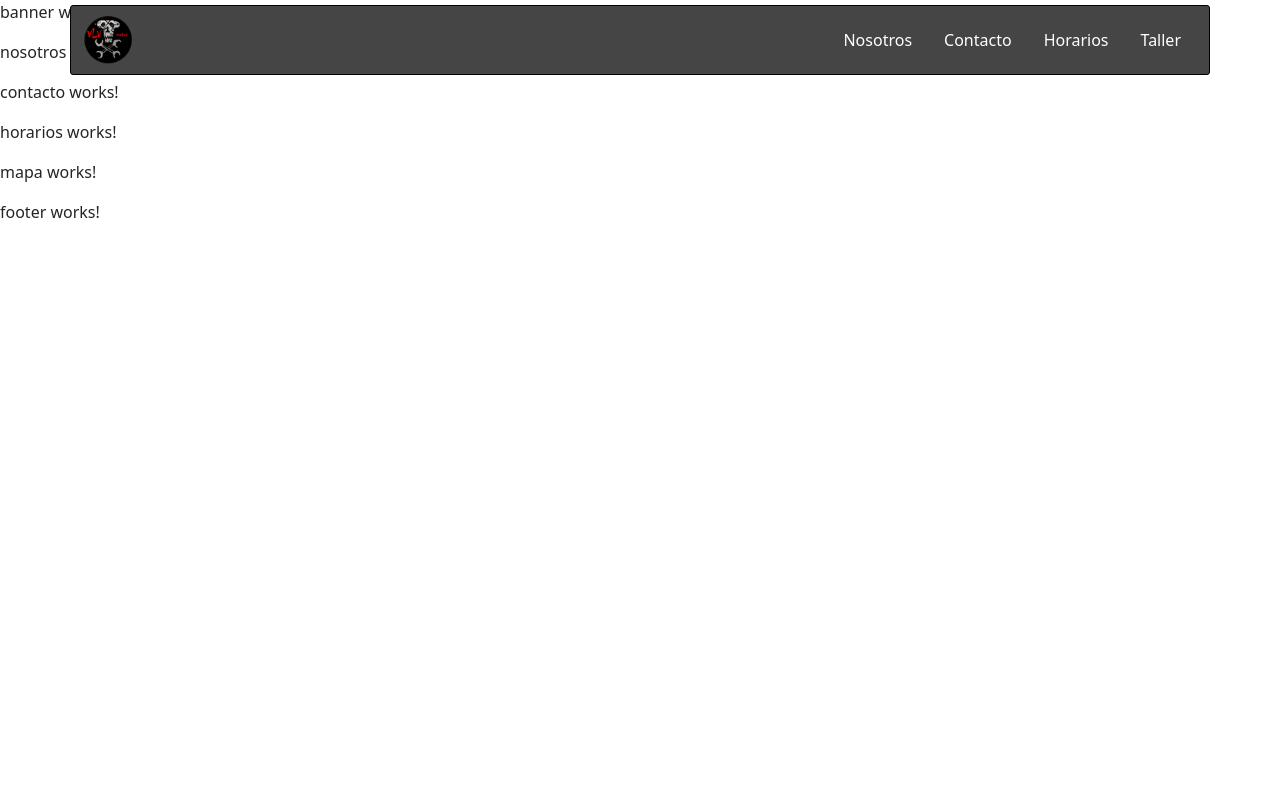
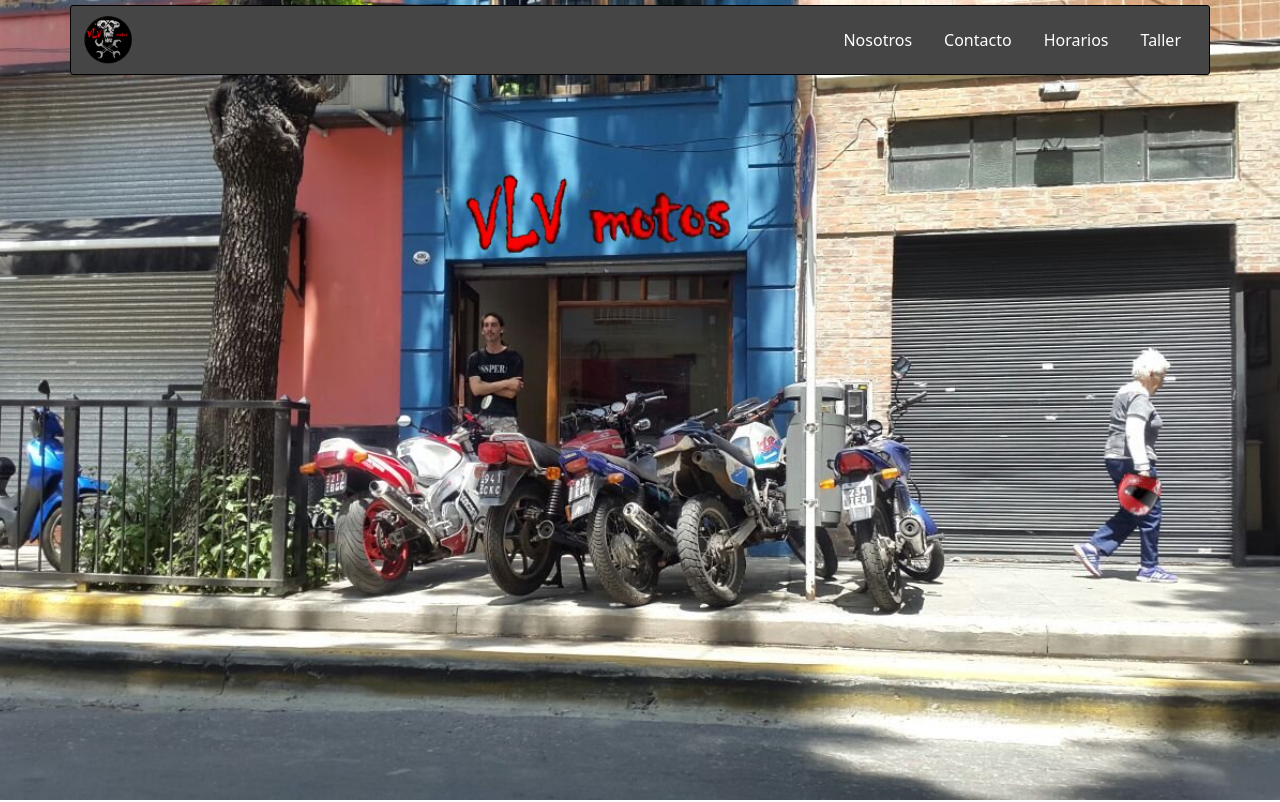
Before and after one commit to FacuBritez/VLV-Motos-Angular, an Angular app: page / in a window 1280 px wide. Shown: the top 802 px of the page. Built offline with nearby package versions, Linux system fonts and the light colour scheme.

Commit message:
Banner creado

```diff
--- a/src/app/components/banner/banner.component.css
+++ b/src/app/components/banner/banner.component.css
@@ -0,0 +1,9 @@
+/* Nota: Cambiar imagen para celular */
+.img {
+    background-image: url(../../../assets/taller.png);
+    height: 100%;
+    width: 100%;
+    background-position: center;
+    background-repeat: no-repeat;
+    background-size: cover;
+}
--- a/src/app/components/banner/banner.component.html
+++ b/src/app/components/banner/banner.component.html
@@ -1 +1 @@
-<p>banner works!</p>
+<div class="img"></div>
--- a/src/styles.css
+++ b/src/styles.css
@@ -1 +1,4 @@
-/* You can add global styles to this file, and also import other style files */
+/* Es para que el banner funcione */
+body, html {
+    height: 100%;
+}
```
Also changed, not shown: src/assets/taller.png (added).
